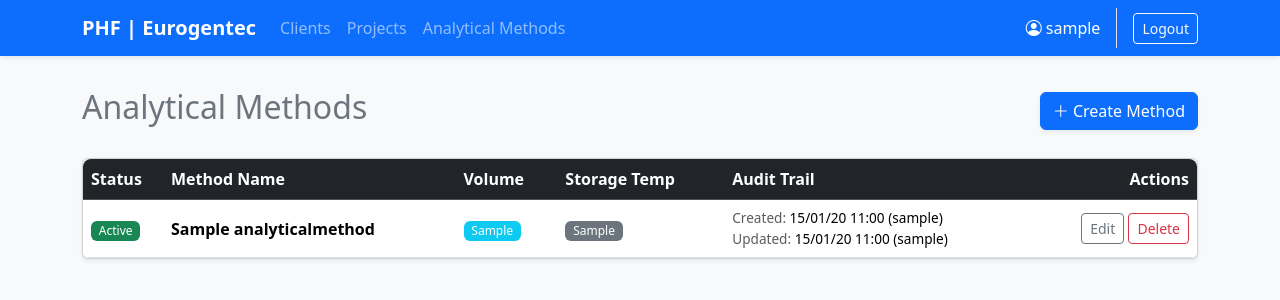
After one commit to GillesAgilos/PHF, a Django app: page /referential/methods/ in a window 1280 px wide. The commit adds this page. Shown: the top 300 px of the page. Run offline with Django 5.2, Linux system fonts and the light colour scheme; a user stored in the database is signed in; tables that the repository leaves empty hold one stand-in row (values such as "Sample post"); some libraries are stand-ins or nearby versions.

Commit message:
added analytical methods to referential app

```diff
--- a/referential/models.py
+++ b/referential/models.py
@@ -1,9 +1,9 @@
 import uuid
-
 from django.core.exceptions import PermissionDenied
 from django.db import models
 from django.conf import settings
 from django.utils import timezone
+
 
 class BaseModel(models.Model):
     unique_id = models.UUIDField(primary_key=True, default=uuid.uuid4, editable=False)
@@ -75,7 +75,6 @@ class Client(BaseModel):
             raise PermissionDenied("You are not authorized to modify archived clients.")
         return obj
 
-
 class Project(BaseModel):
     client = models.ForeignKey(
         Client,
@@ -93,3 +92,17 @@ class Project(BaseModel):
         if not obj.is_active:
             raise PermissionDenied("You are not authorized to modify archived projects.")
         return obj
+
+class AnalyticalMethod(BaseModel):
+    name = models.CharField(max_length=255)
+    volume = models.CharField(max_length=100)
+    storage_temp = models.CharField(max_length=100, verbose_name="Storage Temperature")
+
+    def __str__(self):
+        return self.name
+
+    def get_object(self, queryset=None):
+        obj = super().get_object(queryset)
+        if not obj.is_active:
+            raise PermissionDenied("You are not authorized to modify archived analytical methods.")
+        return obj
--- a/referential/urls.py
+++ b/referential/urls.py
@@ -17,4 +17,11 @@ urlpatterns = [
     path('projects/<uuid:pk>/edit/', views.ProjectUpdateView.as_view(), name='project_edit'),
     path('projects/<uuid:pk>/delete/', views.ProjectDeleteView.as_view(), name='project_delete'),
     path('projects/<uuid:pk>/restore/', views.ProjectRestoreView.as_view(), name='project_restore'),
+
+    # Analytical Methods
+    path('methods/', views.AnalyticalMethodListView.as_view(), name='method_list'),
+    path('methods/add/', views.AnalyticalMethodCreateView.as_view(), name='method_add'),
+    path('methods/<uuid:pk>/edit/', views.AnalyticalMethodUpdateView.as_view(), name='method_edit'),
+    path('methods/<uuid:pk>/delete/', views.AnalyticalMethodDeleteView.as_view(), name='method_delete'),
+    path('methods/<uuid:pk>/restore/', views.AnalyticalMethodRestoreView.as_view(), name='method_restore'),
 ]
--- a/referential/views.py
+++ b/referential/views.py
@@ -4,8 +4,8 @@ from django.urls import reverse_lazy
 from django.http import HttpResponseRedirect
 from django.views import View
 from django.views.generic import ListView, CreateView, UpdateView, DeleteView
-from .models import Client, Project
-from .forms import ClientForm, ProjectForm
+from .models import Client, Project, AnalyticalMethod
+from .forms import ClientForm, ProjectForm, AnalyticalMethodForm
 
 # ==========================================
 # CLIENT VIEWS
@@ -134,3 +134,66 @@ class ProjectRestoreView(View):
         project = get_object_or_404(Project, pk=pk)
         project.restore()
         return redirect('referential:project_list')
+
+# ==========================================
+# ANALYTICAL METHOD VIEWS
+# ==========================================
+
+class AnalyticalMethodListView(ListView):
+    model = AnalyticalMethod
+    template_name = 'referential/method_list.html'
+    context_object_name = 'methods'
+    queryset = AnalyticalMethod.objects.all().order_by('-is_active', 'name')
+
+class AnalyticalMethodCreateView(CreateView):
+    model = AnalyticalMethod
+    form_class = AnalyticalMethodForm
+    template_name = 'generic/generic_form.html'
+    success_url = reverse_lazy('referential:method_list')
+
+    def get_context_data(self, **kwargs):
+        context = super().get_context_data(**kwargs)
+        context['title'] = "Add Analytical Method"
+        context['success_url'] = self.success_url
+        return context
+
+    def form_valid(self, form):
+        form.instance.created_by = self.request.user
+        form.instance.updated_by = self.request.user
+        return super().form_valid(form)
+
+class AnalyticalMethodUpdateView(UpdateView):
+    model = AnalyticalMethod
+    form_class = AnalyticalMethodForm
+    template_name = 'generic/generic_form.html'
+    success_url = reverse_lazy('referential:method_list')
+
+    def get_context_data(self, **kwargs):
+        context = super().get_context_data(**kwargs)
+        context['title'] = f"Edit Method: {self.object.name}"
+        context['success_url'] = self.success_url
+        return context
+
+    def form_valid(self, form):
+        current_obj = self.get_object()
+        if not current_obj.is_active:
+            messages.error(self.request, "Error: method is archived, modification impossible.")
+            return redirect('referential:method_list')
+        form.instance.updated_by = self.request.user
+        return super().form_valid(form)
+
+class AnalyticalMethodDeleteView(DeleteView):
+    model = AnalyticalMethod
+    template_name = 'generic/generic_confirm_delete.html'
+    success_url = reverse_lazy('referential:method_list')
+
+    def form_valid(self, form):
+        success_url = self.get_success_url()
+        self.object.delete(user=self.request.user)
+        return HttpResponseRedirect(success_url)
+
+class AnalyticalMethodRestoreView(View):
+    def post(self, request, pk):
+        method = get_object_or_404(AnalyticalMethod, pk=pk)
+        method.restore()
+        return redirect('referential:method_list')
--- a/templates/base.html
+++ b/templates/base.html
@@ -18,6 +18,7 @@
             {% if user.is_authenticated %}
                 <a class="nav-link" href="{% url 'referential:client_list' %}">Clients</a>
                 <a class="nav-link" href="{% url 'referential:project_list' %}">Projects</a>
+                <a class="nav-link" href="{% url 'referential:method_list' %}">Analytical Methods</a>
             {% endif %}
         </div>
 
--- /dev/null
+++ b/templates/referential/method_list.html
@@ -0,0 +1,71 @@
+{% extends "base.html" %}
+
+{% block title %}Methods Referential{% endblock %}
+
+{% block content %}
+<div class="d-flex justify-content-between align-items-center mb-4">
+    <h2 class="text-secondary">Analytical Methods</h2>
+    <a href="{% url 'referential:method_add' %}" class="btn btn-primary shadow-sm">
+        <i class="bi bi-plus-lg"></i> Create Method
+    </a>
+</div>
+
+<div class="card shadow-sm">
+    <div class="table-responsive">
+        <table class="table table-hover align-middle mb-0">
+            <thead class="table-dark">
+                <tr>
+                    <th style="width: 80px;">Status</th>
+                    <th>Method Name</th>
+                    <th>Volume</th>
+                    <th>Storage Temp</th>
+                    <th>Audit Trail</th>
+                    <th class="text-end">Actions</th>
+                </tr>
+            </thead>
+            <tbody>
+                {% for method in methods %}
+                <tr {% if not method.is_active %}class="table-light text-muted" style="font-style: italic;"{% endif %}>
+                    <td>
+                        {% if method.is_active %}
+                            <span class="badge bg-success">Active</span>
+                        {% else %}
+                            <span class="badge bg-warning text-dark">Archived</span>
+                        {% endif %}
+                    </td>
+                    <td class="fw-bold">{{ method.name }}</td>
+                    <td><span class="badge bg-info text-white">{{ method.volume }}</span></td>
+                    <td><span class="badge bg-secondary">{{ method.storage_temp }}</span></td>
+                    <td>
+                        <div style="font-size: 0.85rem;">
+                            <span class="text-muted">Created:</span> {{ method.created_at|date:"d/m/y H:i" }} ({{ method.created_by.username|default:"sys" }})<br>
+                            <span class="text-muted">Updated:</span> {{ method.updated_at|date:"d/m/y H:i" }} ({{ method.updated_by.username|default:"sys" }})
+                        </div>
+                    </td>
+                    <td class="text-end">
+                        {% if method.is_active %}
+                            <a href="{% url 'referential:method_edit' method.pk %}" class="btn btn-sm btn-outline-secondary">Edit</a>
+                            <a href="{% url 'referential:method_delete' method.pk %}" class="btn btn-sm btn-outline-danger">Delete</a>
+                        {% else %}
+                            <form action="{% url 'referential:method_restore' method.pk %}" method="post" class="d-inline">
+                                {% csrf_token %}
+                                <button type="submit" class="btn btn-sm btn-success">Restore</button>
+                            </form>
+                            {% if method.deleted_by %}
+                                <div class="text-danger mt-1" style="font-size: 0.7rem;">
+                                    Deleted by {{ method.deleted_by.username }}
+                                </div>
+                            {% endif %}
+                        {% endif %}
+                    </td>
+                </tr>
+                {% empty %}
+                <tr>
+                    <td colspan="6" class="text-center py-5 text-muted">No analytical methods available.</td>
+                </tr>
+                {% endfor %}
+            </tbody>
+        </table>
+    </div>
+</div>
+{% endblock %}
```
Also changed, not shown: referential/forms.py (+7 -1 lines), referential/tests.py (+55 -1 lines), templates/referential/client_list.html (+3 -4 lines), referential/migrations/0003_analyticalmethod.py (added).
